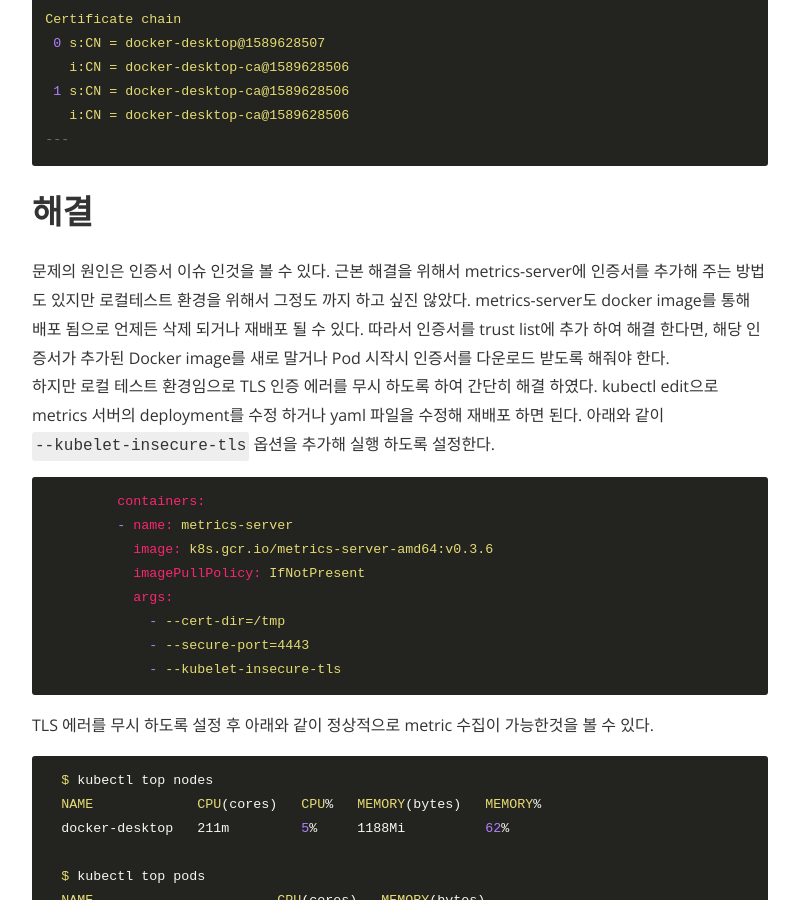
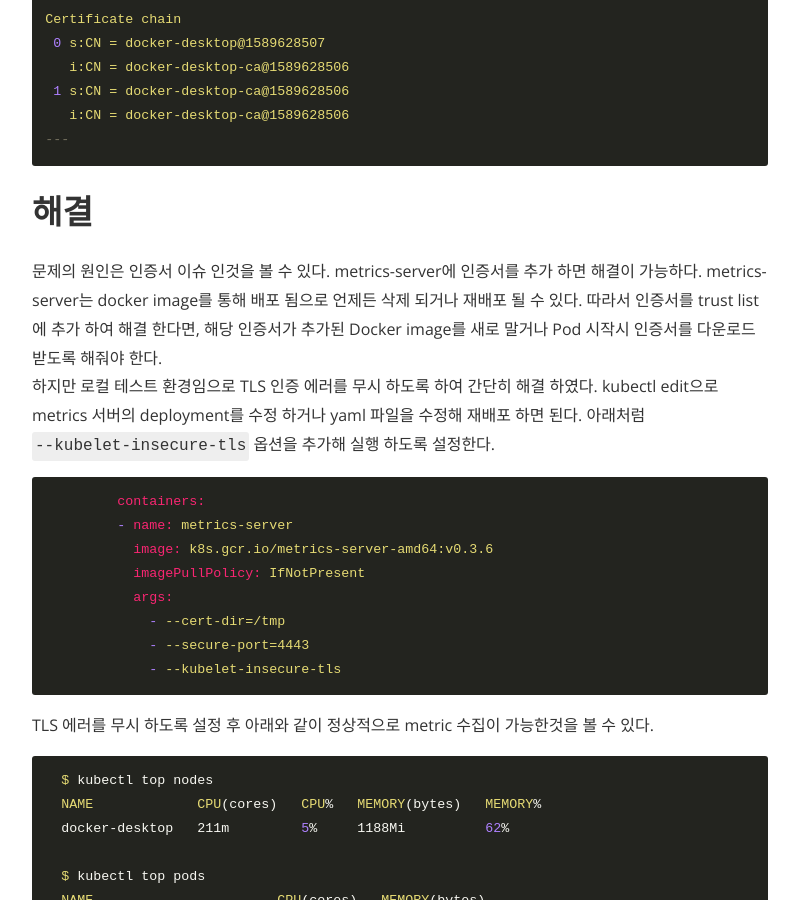
Before and after one commit to jukops/jukops.github.io, a Jekyll site: the page built from _posts/2020-06-01-container-k8s-docker_desktop_hpa.markdown, in a window 1280 px wide and 900 px high, scrolled down 1314 px. Shown: the whole window, without its empty margins (240-1039 px from the left). Built offline with Jekyll 4.4.1, drawn with Linux system fonts in a browser that asks for light colours; nearby versions of some CDN libraries.

Commit message:
hap docs

````diff
--- a/_posts/2020-05-31-container-k8s-hpa.markdown
+++ b/_posts/2020-05-31-container-k8s-hpa.markdown
@@ -70,9 +70,12 @@ HPA는 cpu나 memory 같은 리소스 바탕으로 pod의 스케일을 조절
   ```
   stress 등의 aging 툴을 이용해 cpu 부하를 주면 임계치 까지 scaleUp을 진행 한다. HPA의 경우 기본 정책이 15초 마다 체크이다. 따라서 pod의 CPU가 현재 100%를 치더 라도 scheduler에 의해 확인이 안되었으면 반영된 값이 안보일 수도 있다. 만약 민감한 시스템이라면 이 값을 조절 하여 scheduler의 주기를 변경 한다.
   아래는 하나의 pod에 stress로 cpu 100을 만든 테스트 결과 이다. 임계치 50을 넘어 autoscaling이 동작 하였다. HPA가 Rescale한 event 확인 가능하고, 현재 임계치 이하의 값을 견딜만큼의 pod가 늘어 난것도 확인 가능하다.
+  - event
   ```
   Normal   SuccessfulRescale             5m30s (x3 over 8h)  horizontal-pod-autoscaler  New size: 4; reason: cpu resource utilization (percentage of request) above target
   ```
+
+  - HPA pod count
   ```
   $ kubectl get hpa
   NAME      REFERENCE            TARGETS   MINPODS   MAXPODS   REPLICAS   AGE
--- a/_posts/2020-06-01-container-k8s-docker_desktop_hpa.markdown
+++ b/_posts/2020-06-01-container-k8s-docker_desktop_hpa.markdown
@@ -1,7 +1,7 @@
 ---
 layout: post
 title: "K8s for Docker Desktop HPA resource unknown issue"
-date: 2020-06-01 02:03:00
+date: 2020-06-01 02:06:00
 author: Juhyeok Bae
 categories: Container
 ---
@@ -45,8 +45,8 @@ Certificate chain
 ```
 
 # 해결
-문제의 원인은 인증서 이슈 인것을 볼 수 있다. 근본 해결을 위해서 metrics-server에 인증서를 추가해 주는 방법도 있지만 로컬테스트 환경을 위해서 그정도 까지 하고 싶진 않았다. metrics-server도 docker image를 통해 배포 됨으로 언제든 삭제 되거나 재배포 될 수 있다. 따라서 인증서를 trust list에 추가 하여 해결 한다면, 해당 인증서가 추가된 Docker image를 새로 말거나 Pod 시작시 인증서를 다운로드 받도록 해줘야 한다.
-하지만 로컬 테스트 환경임으로 TLS 인증 에러를 무시 하도록 하여 간단히 해결 하였다. kubectl edit으로 metrics 서버의 deployment를 수정 하거나 yaml 파일을 수정해 재배포 하면 된다. 아래와 같이 `--kubelet-insecure-tls` 옵션을 추가해 실행 하도록 설정한다.
+문제의 원인은 인증서 이슈 인것을 볼 수 있다. metrics-server에 인증서를 추가 하면 해결이 가능하다. metrics-server는 docker image를 통해 배포 됨으로 언제든 삭제 되거나 재배포 될 수 있다. 따라서 인증서를 trust list에 추가 하여 해결 한다면, 해당 인증서가 추가된 Docker image를 새로 말거나 Pod 시작시 인증서를 다운로드 받도록 해줘야 한다.
+하지만 로컬 테스트 환경임으로 TLS 인증 에러를 무시 하도록 하여 간단히 해결 하였다. kubectl edit으로 metrics 서버의 deployment를 수정 하거나 yaml 파일을 수정해 재배포 하면 된다. 아래처럼 `--kubelet-insecure-tls` 옵션을 추가해 실행 하도록 설정한다.
   ```
          containers:
          - name: metrics-server
````
